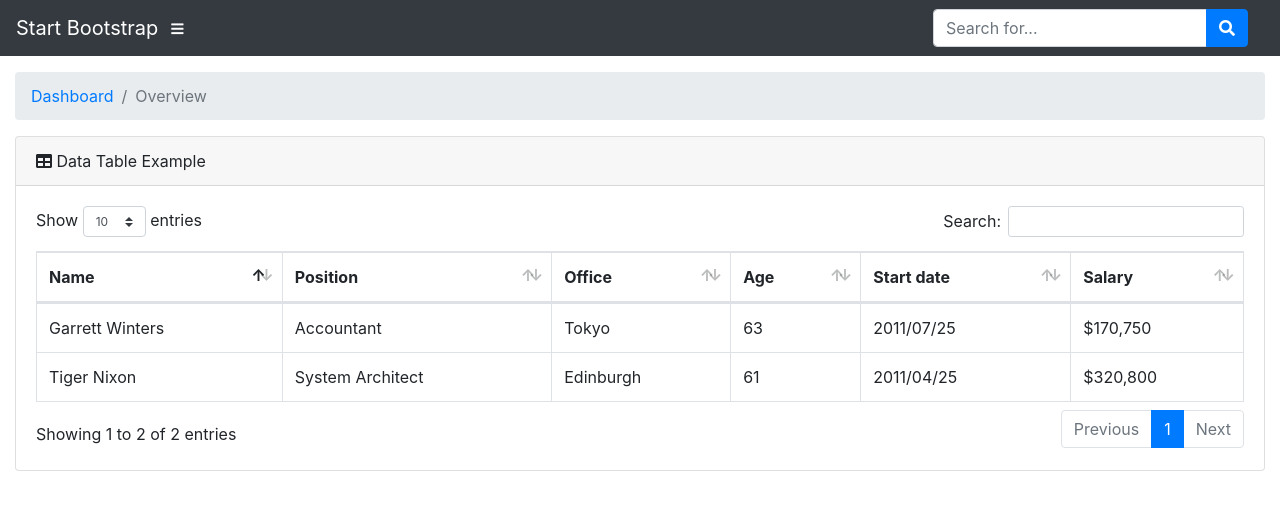
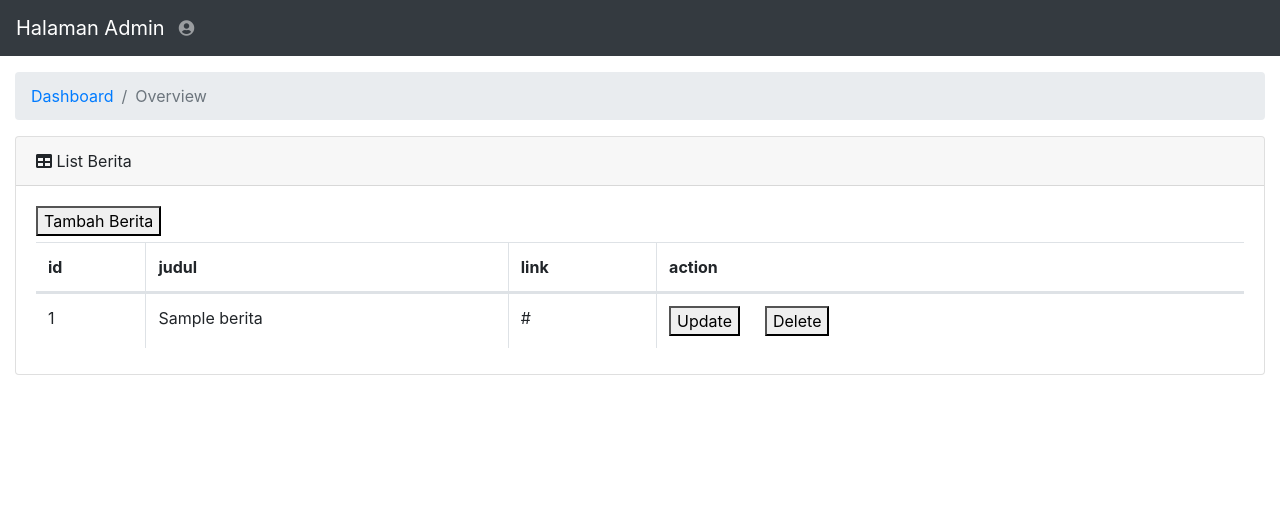
Before and after one commit to dewasa98/admin, a PHP site: page / in a window 1280 px wide. Shown: the top 510 px of the page. Run offline with PHP 8.4, Linux system fonts and the light colour scheme; tables that the repository leaves empty or names only in its code hold one stand-in row (values such as "Sample post").

Commit message:
sudah jalan

```diff
--- a/config.php
+++ b/config.php
@@ -3,7 +3,7 @@
 $server = "localhost";
 $user = "root";
 $password = "";
-$nama_database = "testing";
+$nama_database = "kp";
 
 $db = mysqli_connect($server, $user, $password, $nama_database);
 
--- a/index.php
+++ b/index.php
@@ -9,11 +9,11 @@
 
     <meta charset="utf-8">
     <meta http-equiv="X-UA-Compatible" content="IE=edge">
-    <meta name="viewport" content="width=device-width, initial-scale=1, shrink-to-fit=no">
-    <meta name="description" content="">
-    <meta name="author" content="">
+    <meta id="viewport" content="width=device-width, initial-scale=1, shrink-to-fit=no">
+    <meta id="description" content="">
+    <meta id="author" content="">
 
-    <title>SB Admin - Dashboard</title>
+    <title>Halaman Admin</title>
 
     <!-- Bootstrap core CSS-->
     <link href="vendor/bootstrap/css/bootstrap.min.css" rel="stylesheet">
@@ -33,27 +33,19 @@
 
     <nav class="navbar navbar-expand navbar-dark bg-dark static-top">
 
-      <a class="navbar-brand mr-1" href="index.html">Start Bootstrap</a>
+      <a class="navbar-brand mr-1" href="index.html">Halaman Admin</a>
 
-      <button class="btn btn-link btn-sm text-white order-1 order-sm-0" id="sidebarToggle" href="#">
-        <i class="fas fa-bars"></i>
-      </button>
-
-      <!-- Navbar Search -->
-      <form class="d-none d-md-inline-block form-inline ml-auto mr-0 mr-md-3 my-2 my-md-0">
-        <div class="input-group">
-          <input type="text" class="form-control" placeholder="Search for..." aria-label="Search" aria-describedby="basic-addon2">
-          <div class="input-group-append">
-            <button class="btn btn-primary" type="button">
-              <i class="fas fa-search"></i>
-            </button>
-          </div>
-        </div>
-      </form>
 
       <!-- Navbar -->
       <ul class="navbar-nav ml-auto ml-md-0">
-
+        <li class="nav-item dropdown no-arrow">
+          <a class="nav-link dropdown-toggle" href="#" id="userDropdown" role="button" data-toggle="dropdown" aria-haspopup="true" aria-expanded="false">
+            <i class="fas fa-user-circle fa-fw"></i>
+          </a>
+          <div class="dropdown-menu dropdown-menu-right" aria-labelledby="userDropdown">
+            <a class="dropdown-item" href="#" data-toggle="modal" data-target="#logoutModal">Logout</a>
+          </div>
+        </li>
       </ul>
 
     </nav>
@@ -77,36 +69,41 @@
           <div class="card mb-3">
             <div class="card-header">
               <i class="fas fa-table"></i>
-              Data Table Example</div>
+              List Berita</div>
             <div class="card-body">
+            <a href="Tambah.php"><button style="margin-right:25px;">Tambah Berita</button></a>
               <div class="table-responsive">
                 <table class="table table-bordered" id="dataTable" width="100%" cellspacing="0">
                   <thead>
                     <tr>
-                      <th>Name</th>
-                      <th>Position</th>
-                      <th>Office</th>
-                      <th>Age</th>
-                      <th>Start date</th>
-                      <th>Salary</th>
+                      <th>id</th>
+                      <th>judul</th>
+                      <th>link</th>
+                      <th>action</th>
                     </tr>
                   </thead>
                   <tbody>
                     <tr>
-                      <td>Tiger Nixon</td>
-                      <td>System Architect</td>
-                      <td>Edinburgh</td>
-                      <td>61</td>
-                      <td>2011/04/25</td>
-                      <td>$320,800</td>
-                    </tr>
-                    <tr>
-                      <td>Garrett Winters</td>
-                      <td>Accountant</td>
-                      <td>Tokyo</td>
-                      <td>63</td>
-                      <td>2011/07/25</td>
-                      <td>$170,750</td>
+                      <?php
+
+                        $sql = "SELECT * FROM berita";
+                        $query = mysqli_query($db, $sql);
+                        if (!$query) {
+                          printf("Error: %s\n", mysqli_error($db));
+                          exit();
+                      }
+                        while($data = mysqli_fetch_array($query)){
+                          echo "<tr>";
+                          echo "<td>".$data['id']."</td>";
+                          echo "<td>".$data['judul']."</td>";
+                          echo "<td>".$data['link']."</td>";
+                          echo "<td>";
+                          echo "<a href='Update.php?id=".$data['id']."'><button style='margin-right:25px;'>Update</button></a>";
+                          echo "<a href='Delete.php?id=".$data['id']."'><button style='margin-right:25px;'>Delete</button></a>";
+                          echo "</td>";
+                          echo "</tr>";
+                        }
+                        ?>
                     </tr>
                   </tbody>
                 </table>
--- a/login.html
+++ b/login.html
@@ -50,11 +50,6 @@
               </div>
             </div>
             <a class="btn btn-primary btn-block" href="index.html">Login</a>
-          </form>
-          <div class="text-center">
-            <a class="d-block small mt-3" href="register.html">Register an Account</a>
-            <a class="d-block small" href="forgot-password.html">Forgot Password?</a>
-          </div>
         </div>
       </div>
     </div>
```
Also changed, not shown: Delete.php (added, +25 -0 lines), Tambah.php (added, +46 -0 lines), Update.php (added, +54 -0 lines).
